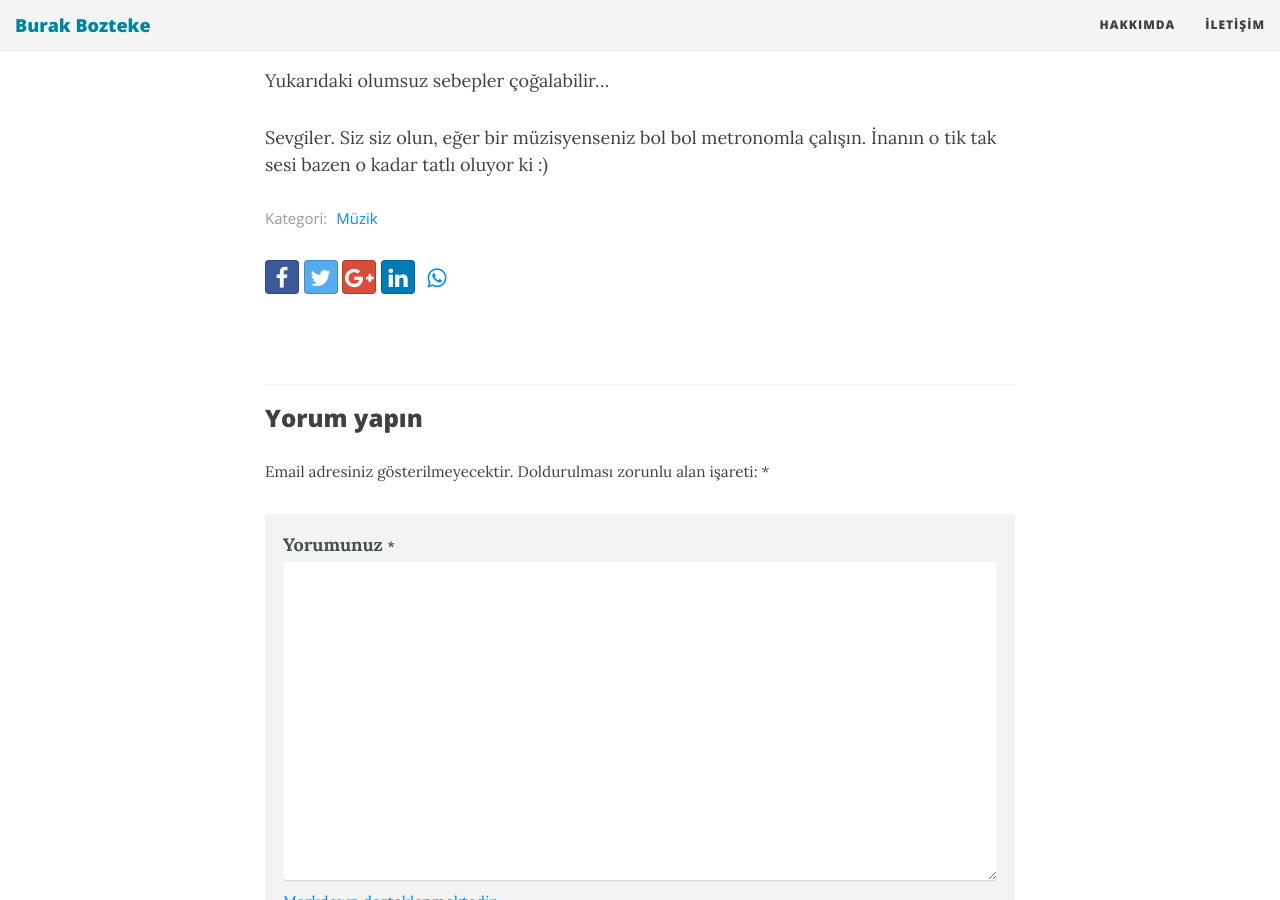
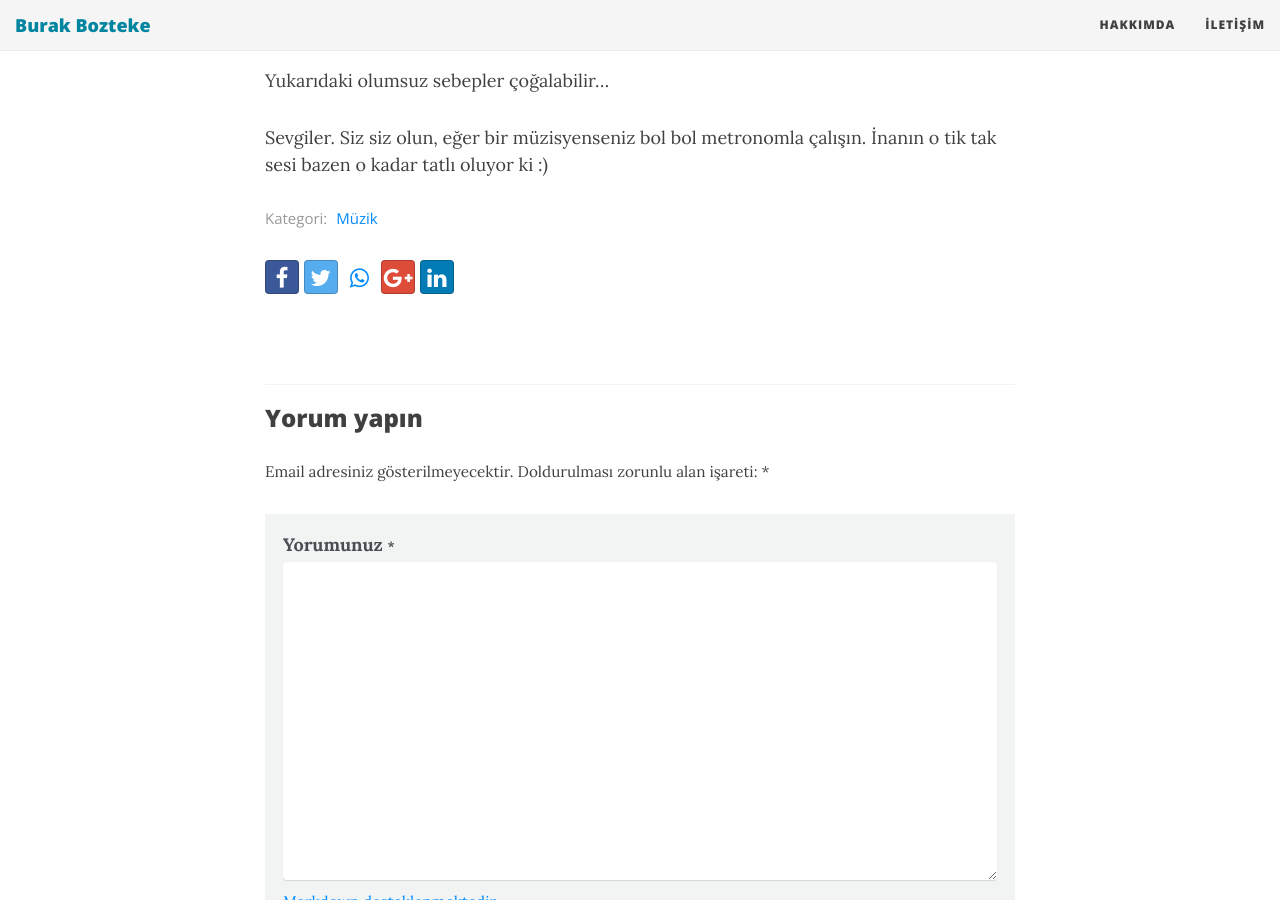
Before and after one commit to burakbozteke/burakbozteke.github.io, a Jekyll site: the page built from _posts/2019-11-05-metronom.md, in a window 1280 px wide and 900 px high, scrolled down 1033 px. Built offline with Jekyll 4.4.1, drawn with Linux system fonts in a browser that asks for light colours; nearby versions of some CDN libraries.

Commit message:
Update social-share.html

```diff
--- a/_includes/social-share.html
+++ b/_includes/social-share.html
@@ -28,6 +28,15 @@
     </a>
   {% endif %}
 
+{% if site.share-links-active.whatsapp %}
+  <!--- Share on WhatsApp -->
+    <a href="whatsapp://send?text={{ site.url }}{{ page.url }}&t={{ page.title }}" data-action="share/whatsapp/share"
+      class="btn btn-social-icon btn-whatsapp" title="Share on WhatsApp">
+      <span class="fa fa-fw fa-whatsapp" aria-hidden="true"></span>
+      <span class="sr-only">WhatsApp</span>
+    </a>
+  {% endif%}
+
   {% if site.share-links-active.google %}
   <!--- Share on Google Plus -->
     <a href="https://plus.google.com/share?url={{ site.url }}{{ page.url }}"
@@ -45,15 +54,6 @@
       <span class="sr-only">LinkedIn</span>
     </a>
   {% endif %}
-
-{% if site.share-links-active.whatsapp %}
-  <!--- Share on WhatsApp -->
-    <a href="whatsapp://send?text={{ site.url }}{{ page.url }}&t={{ page.title }}" data-action="share/whatsapp/share"
-      class="btn btn-social-icon btn-whatsapp" title="Share on WhatsApp">
-      <span class="fa fa-fw fa-whatsapp" aria-hidden="true"></span>
-      <span class="sr-only">WhatsApp</span>
-    </a>
-  {% endif%}
   </section>
 
 {% endif %}
```
